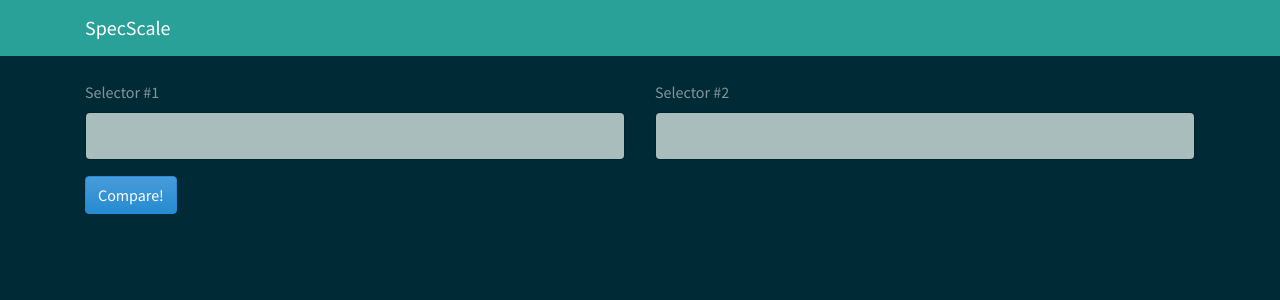
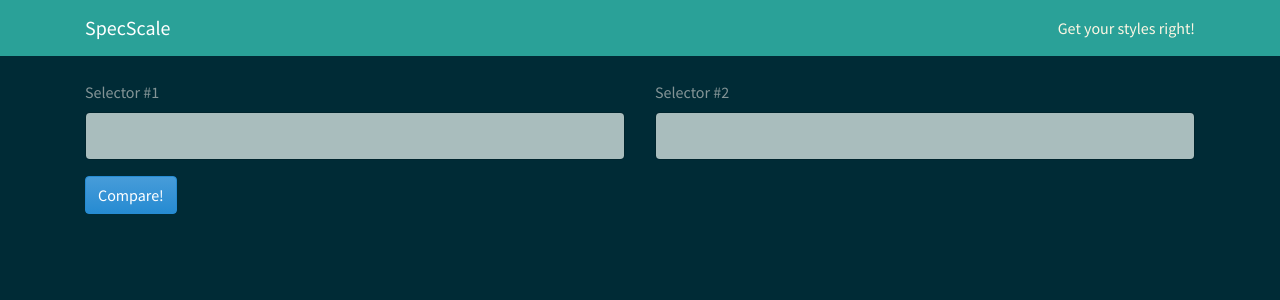
Before and after one commit to OsirisX3R0/specscale, a React (Create React App) app: page / in a window 1280 px wide. Shown: the top 300 px of the page. Built offline with nearby package versions, Linux system fonts and the light colour scheme.

Commit message:
Added text to header

```diff
--- a/src/components/Header.js
+++ b/src/components/Header.js
@@ -6,6 +6,7 @@ const Header = () => {
         <Navbar color="success" className="mb-4" dark>
             <Container>
                 <NavbarBrand href="/">SpecScale</NavbarBrand>
+                <div className="text-right text-light">Get your styles right!</div>
             </Container>
         </Navbar>
     );
```
